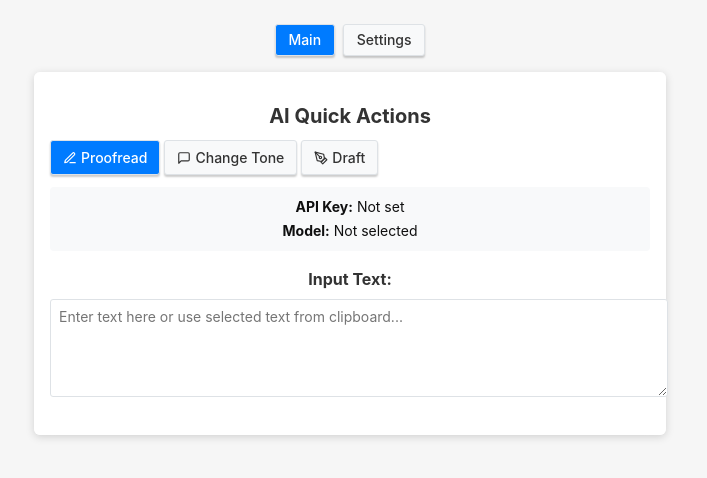
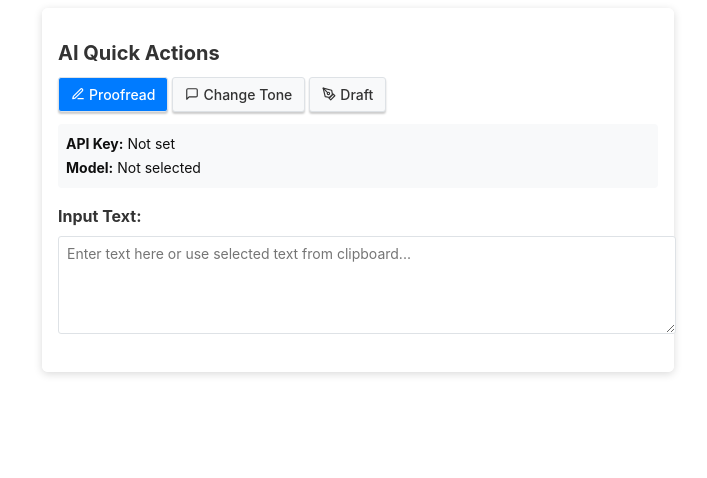
Before and after one commit to IcyFeVA/wraiter, a React (Vite) app: page / in a window 1280 px wide. Shown: the top 478 px of the page, without its empty margins (290-997 px from the left). Built offline with nearby package versions, Linux system fonts and the light colour scheme.

Commit message:
only one main window now

```diff
--- a/src/App.css
+++ b/src/App.css
@@ -12,23 +12,13 @@
   font-weight: 400;
 
   color: #0f0f0f;
-  background-color: #f6f6f6;
+  background-color: transparent;
 
   font-synthesis: none;
   text-rendering: optimizeLegibility;
   -webkit-font-smoothing: antialiased;
   -moz-osx-font-smoothing: grayscale;
   -webkit-text-size-adjust: 100%;
-}
-
-.container {
-  margin: 0;
-  padding: 1rem;
-  display: flex;
-  flex-direction: column;
-  justify-content: flex-start;
-  text-align: center;
-  min-height: 100vh;
 }
 
 .logo {
--- a/src/App.tsx
+++ b/src/App.tsx
@@ -8,45 +8,14 @@ function App() {
   const [currentView, setCurrentView] = useState<'main' | 'settings'>('main');
 
   return (
-    <main className="container">
-      <div style={{ marginBottom: '1rem' }}>
-        <div style={{ display: 'flex', gap: '0.5rem', justifyContent: 'center' }}>
-          <button
-            onClick={() => setCurrentView('main')}
-            style={{
-              padding: '0.4rem 0.8rem',
-              backgroundColor: currentView === 'main' ? '#007bff' : '#f8f9fa',
-              color: currentView === 'main' ? 'white' : '#333',
-              border: '1px solid #dee2e6',
-              borderRadius: '3px',
-              fontSize: '0.875rem',
-              cursor: 'pointer'
-            }}
-          >
-            Main
-          </button>
-          <button
-            onClick={() => setCurrentView('settings')}
-            style={{
-              padding: '0.4rem 0.8rem',
-              backgroundColor: currentView === 'settings' ? '#007bff' : '#f8f9fa',
-              color: currentView === 'settings' ? 'white' : '#333',
-              border: '1px solid #dee2e6',
-              borderRadius: '3px',
-              fontSize: '0.875rem',
-              cursor: 'pointer'
-            }}
-          >
-            Settings
-          </button>
-        </div>
-      </div>
-
-      <div>
-        {currentView === 'main' && <Overlay />}
-        {currentView === 'settings' && <Settings />}
-      </div>
-    </main>
+    <div style={{
+      width: '100vw',
+      height: '100vh',
+      backgroundColor: 'transparent'
+    }}>
+      {currentView === 'main' && <Overlay />}
+      {currentView === 'settings' && <Settings />}
+    </div>
   );
 }
 
--- a/src/components/Overlay.tsx
+++ b/src/components/Overlay.tsx
@@ -17,10 +17,10 @@ const Overlay: React.FC<OverlayProps> = () => {
     loadClipboardText();
   }, []);
 
-  // Force re-render when switching back to main view
+  // Handle window focus to refresh clipboard content
   useEffect(() => {
     const handleFocus = () => {
-      // Component will re-render and show current settings
+      loadClipboardText();
     };
 
     window.addEventListener('focus', handleFocus);
```
Also changed, not shown: src-tauri/tauri.conf.json (+7 -1 lines), 1 other file (tests, documents, lock files or other folders).
